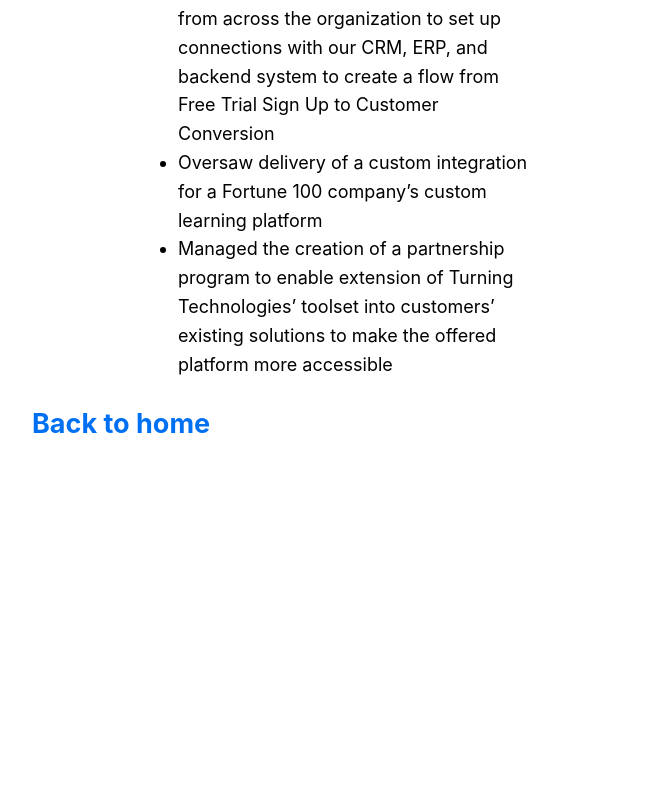
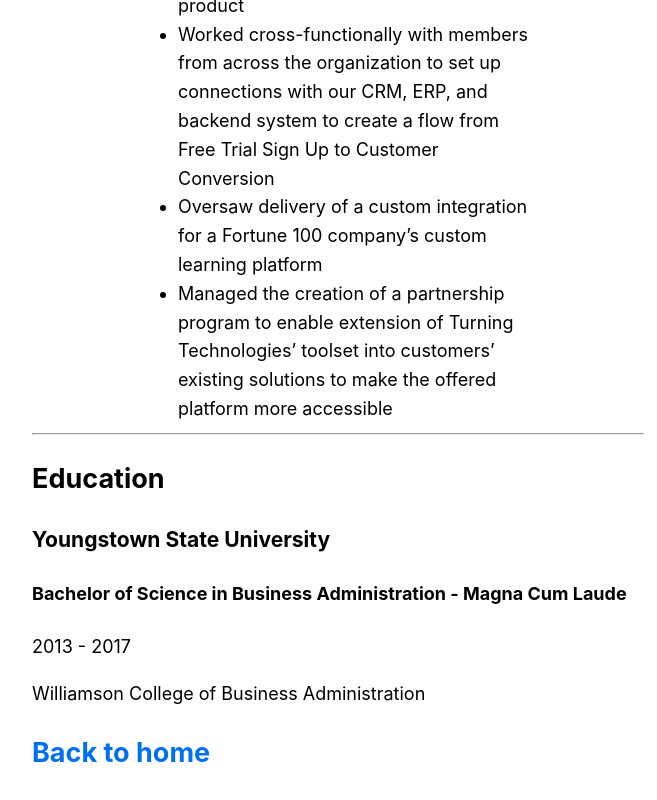
Before and after one commit to gasperb95/next.bg, a Next.js app: page /Resume in a window 1280 px wide. Shown: the part 1984-2784 px from the top of the page, without its empty margins (302-959 px from the left). Before the commit the page ends 2537 px from the top, so only its background shows below. Built offline with nearby package versions, Linux system fonts and the light colour scheme.

Commit message:
Added Education section to resume page

```diff
--- a/pages/Resume/index.js
+++ b/pages/Resume/index.js
@@ -5,6 +5,7 @@ export default function Code() {
   return (
     <Layout>
       <h1>My Resume</h1>
+      <hr />
       <h2>Experience</h2>
       <h3>CVS Health</h3>
       <h4>Sr. Manager - Digital Supplmental Benefits - 2024 - Present</h4>
@@ -32,6 +33,7 @@ export default function Code() {
         <li>Collaborated with senior leadership to achieve VP approval of new pricing zone and worked with app and web teams to get it implemented</li>
         </ul>
       </p>
+      <hr />
       <h3> echo360 </h3>
       <h4>Product Owner - 2017 - 2021</h4>
       <h5>Summary: Utilized Full Stack Product Ownership to guide features from initial idea to customers </h5>
@@ -41,7 +43,12 @@ export default function Code() {
         <li>Oversaw delivery of a custom integration for a Fortune 100 company’s custom learning platform</li>
         <li>Managed the creation of a partnership program to enable extension of Turning Technologies’ toolset into customers’ existing solutions to make the offered platform more accessible</li>
       </ul>
-
+<hr />
+<h2>Education</h2>
+      <h3>Youngstown State University</h3>
+      <h4>Bachelor of Science in Business Administration - Magna Cum Laude</h4>
+      <p>2013 - 2017</p>
+      <p>Williamson College of Business Administration</p>
       <h2>
         <Link href="/">Back to home</Link>
       </h2>
--- a/pages/index.js
+++ b/pages/index.js
@@ -17,7 +17,7 @@ export default function Home() {
         </h1>
 
         <p className={styles.description}>
-          Experienced Product Manager with a passion for web development
+          Experienced Product Manager with a passion for web development.
         </p>
 
         <div className={styles.grid}>
```
